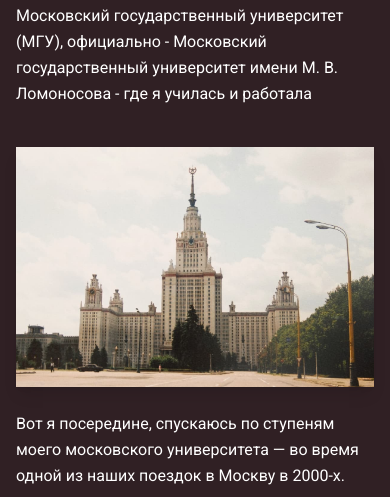
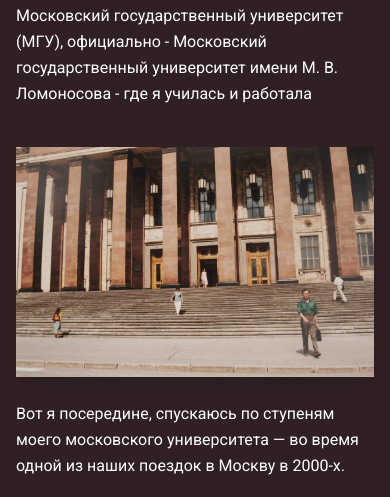
Before and after one commit to MariaLavigina/myTesting, a plain HTML site: page firstPage.html in a window 390 px wide. Shown: the part 3859-4356 px from the top of the page. Drawn offline with nearby package versions, Linux system fonts and the light colour scheme; a web font is replaced by a local one.

Commit message:
image changed1

```diff
--- a/firstPage.html
+++ b/firstPage.html
@@ -254,7 +254,7 @@ class="relative z-10 -mt-8 sm:-mt-10 md:-mt-[22rem] lg:-mt-[12rem] xl:-mt-[12rem
           <img src="images/desktop-images/Moscow-State-University-02-desktop.jpg" alt="Московский государственный университет (МГУ), официально — Московский государственный университет имени М. В. Ломоносова" class="hidden md:block w-full h-auto mt-10 shadow-lg" />
                  <p class="hidden md:block mb-8 mt-6 leading-relaxed ">Вот я посередине, спускаюсь по ступеням моего московского университета — во время одной из наших поездок в Москву в 2000-х. и мои университетские ордена МГУ.</p>
 
-            <img src="images/mobile-images/Moscow-State-University-01-mobile.jpg" alt="Вот я посередине, спускаюсь по ступеням моего московского университета — во время одной из наших поездок в Москву в 2000-х" class="block md:hidden w-full h-auto mt-10 shadow-lg" />
+            <img src="images/mobile-images/MoscowUniversity02-mobile.jpg" alt="Вот я посередине, спускаюсь по ступеням моего московского университета — во время одной из наших поездок в Москву в 2000-х" class="block md:hidden w-full h-auto mt-10 shadow-lg" />
             <p class="block md:hidden mb-8 mt-6 leading-relaxed ">
               Вот я посередине, спускаюсь по ступеням моего московского университета — во время одной из наших поездок в Москву в 2000-х.
             </p>
```
Also changed, not shown: images/mobile-images/MoscowUniversity02-mobile.jpg (renamed from images/mobile-images/Moscow-State-University-mobile-02.jpg).
